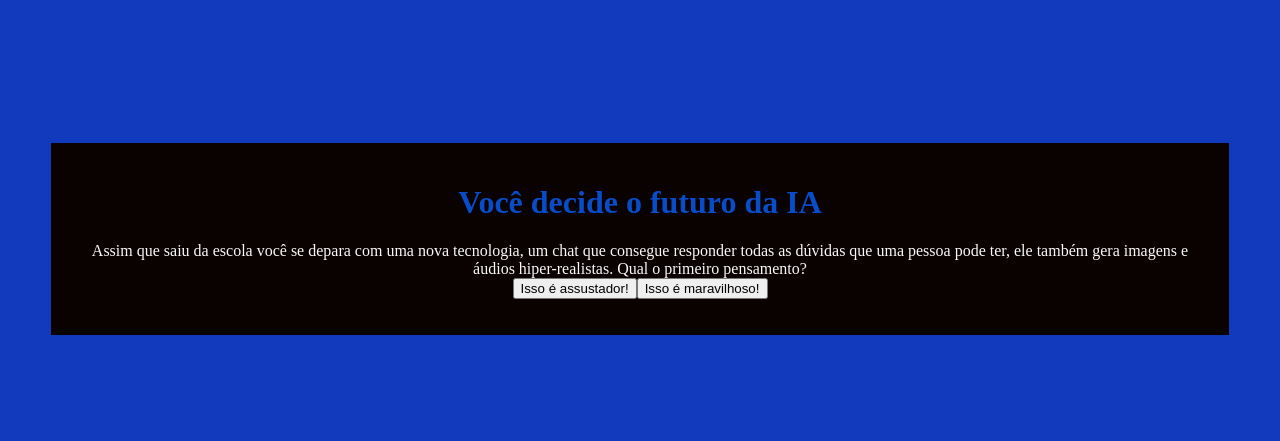
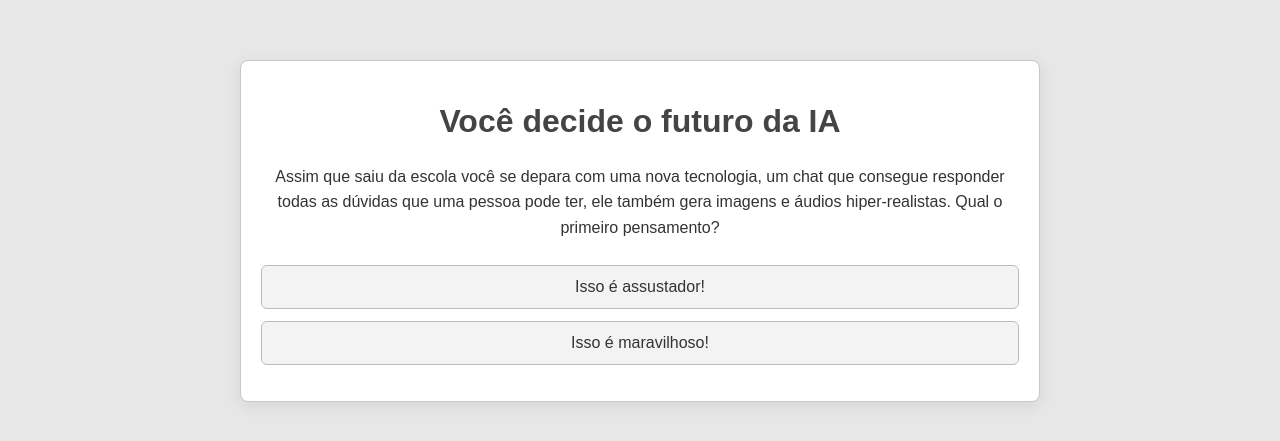
Before and after one commit to feliciorenato-ui/FUN-OES-DE-IA, a plain HTML site: page index.html in a window 1280 px wide. Shown: the part 169-610 px from the top of the page. Drawn offline with Linux system fonts and the light colour scheme.

Commit message:
AULA 6/7

```diff
--- a/style.css
+++ b/style.css
@@ -1,21 +1,61 @@
 :root {
-  --cor-fundo: #123abd;
-  --cor-principal: #0a0101;
-  --cor-secundaria: #212333;
-  --cor-destaque: #094cc9;
-  --cor-texto: #fafafa;
-}body {
+  --cor-fundo: #e7e7e7;
+  --cor-principal: #ffffff;
+  --cor-secundaria: #f3f3f3;
+  --cor-destaque: #444444;
+  --cor-texto: #333333;
+}
+
+* {
+  box-sizing: border-box;
+}
+
+body {
   background-color: var(--cor-fundo);
   color: var(--cor-texto);
+  font-family: Arial, sans-serif;
+  margin: 0;
   display: flex;
   justify-content: center;
   align-items: center;
   min-height: 100vh;
-}.caixa-principal {
+}
+
+.caixa-principal {
   background-color: var(--cor-principal);
+  border: 1px solid #c8c8c8;
+  border-radius: 8px;
+  box-shadow: 0 4px 16px rgba(0, 0, 0, 0.08);
   width: 90%;
+  max-width: 800px;
   text-align: center;
   padding: 20px;
-}h1 {
+}
+
+h1 {
   color: var(--cor-destaque);
 }
+
+.caixa-perguntas {
+  line-height: 1.6;
+  margin: 24px 0;
+}
+
+.caixa-alternativas {
+  display: grid;
+  gap: 12px;
+}
+
+.caixa-alternativas button {
+  background-color: var(--cor-secundaria);
+  border: 1px solid #bdbdbd;
+  border-radius: 6px;
+  color: var(--cor-texto);
+  cursor: pointer;
+  font-size: 1rem;
+  padding: 12px 16px;
+}
+
+.caixa-alternativas button:hover {
+  background-color: #dddddd;
+}
```
